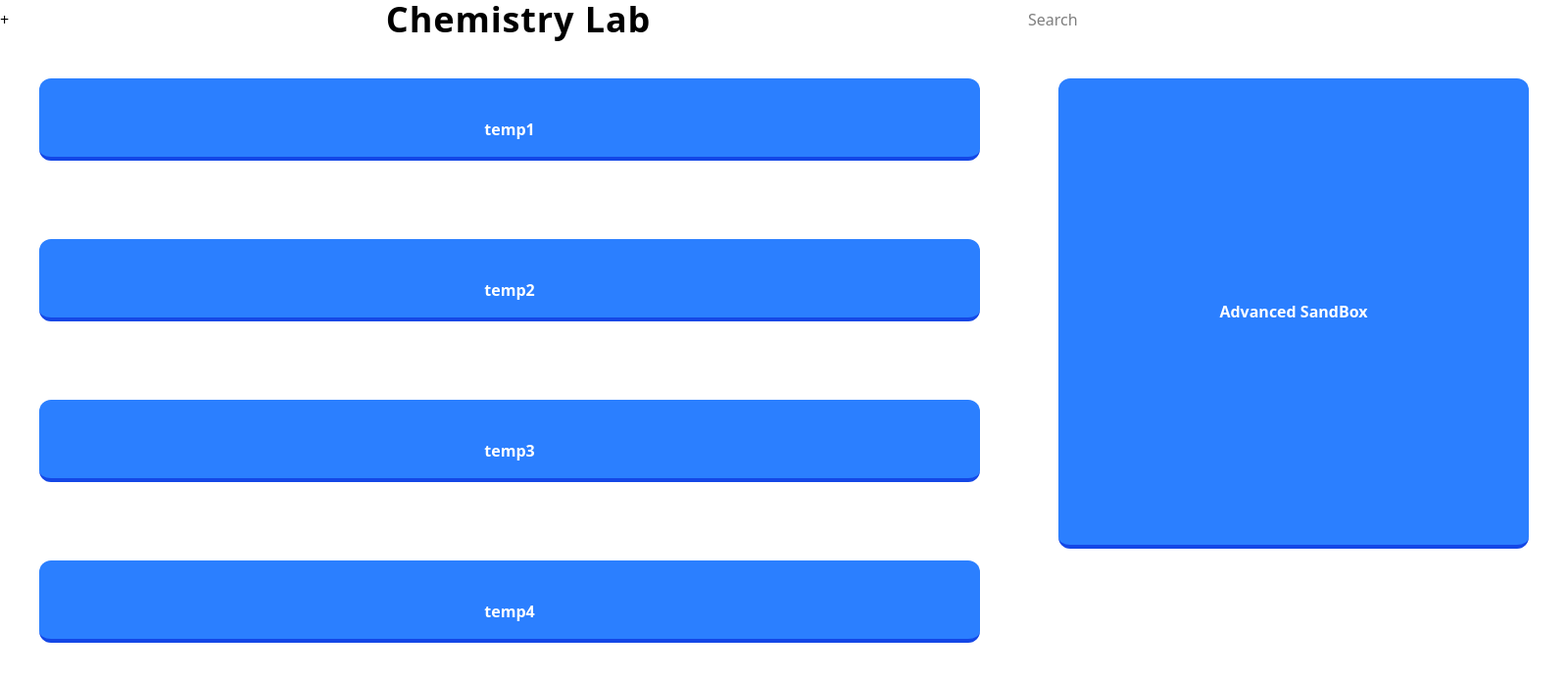
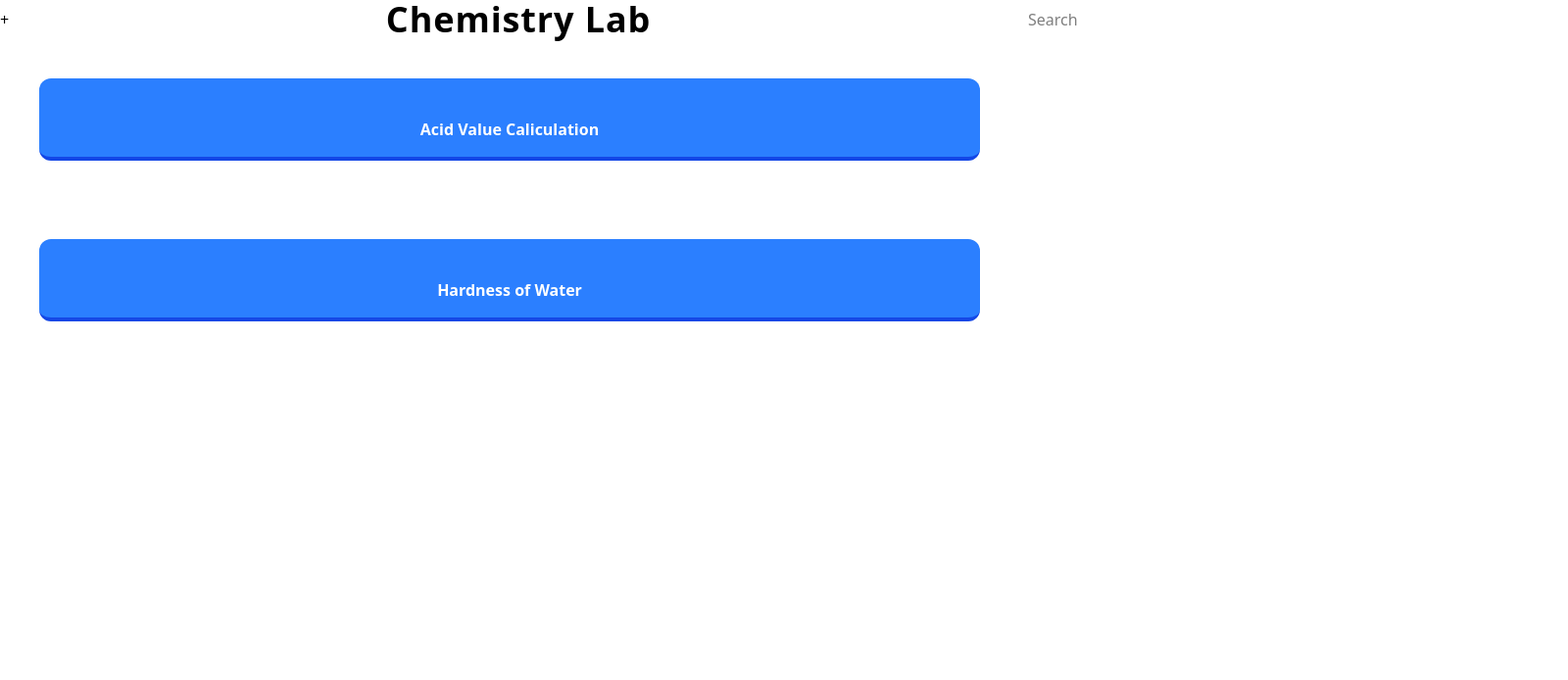
Before and after one commit to Praful-B/home-lab, a React (Vite) app in the folder home-lab/: page /chemistryHome in a window 1280 px wide. Shown: the top 694 px of the page at 98% size, 1600 px wide, since content can reach past the window. Built offline with nearby package versions, Linux system fonts and the light colour scheme.

Commit message:
proper paths

```diff
--- a/home-lab/src/features/home/pages/ChemistryHome.tsx
+++ b/home-lab/src/features/home/pages/ChemistryHome.tsx
@@ -1,31 +1,20 @@
-import { commonChemistryExperiments } from "../../../assets/data/commonChemistryExperiments";
 import DefaultExperimentButton from "../components/DefaultExpeimentButton";
 import NavBar from "../components/NavBar";
 
 function ChemistryHome() {
   return (
     <>
-      <div>
-        <NavBar currentPage="ChemistryHome" />
-      </div>
-      <div className="flex">
-        <div>
-          {commonChemistryExperiments.map((exp) => (
-            <DefaultExperimentButton
-              text={exp.name}
-              b_type="rectangle"
-              to="/"
-            />
-          ))}
-        </div>
-        <div>
-          <DefaultExperimentButton
-            b_type="b_square"
-            to="/"
-            text="Advanced SandBox"
-          />
-        </div>
-      </div>
+      <NavBar currentPage="ChemistryHome" />
+      <DefaultExperimentButton
+        text="Acid Value Caliculation"
+        to="/chemistryHome/acid-value"
+        b_type="rectangle"
+      ></DefaultExperimentButton>
+      <DefaultExperimentButton
+        text="Hardness of Water"
+        to="/chemistryHome/HardnessExperiment"
+        b_type="rectangle"
+      ></DefaultExperimentButton>
     </>
   );
 }
```
